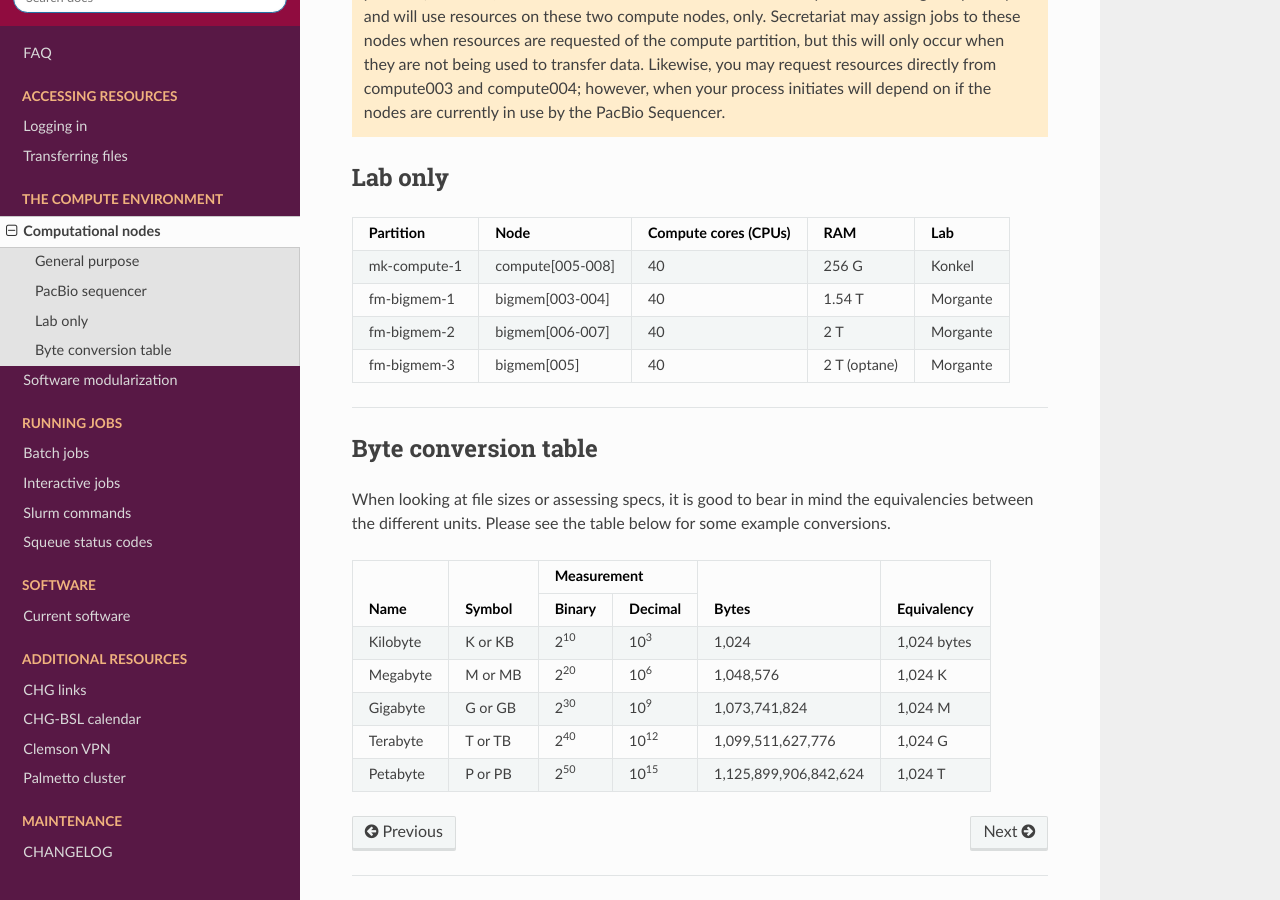
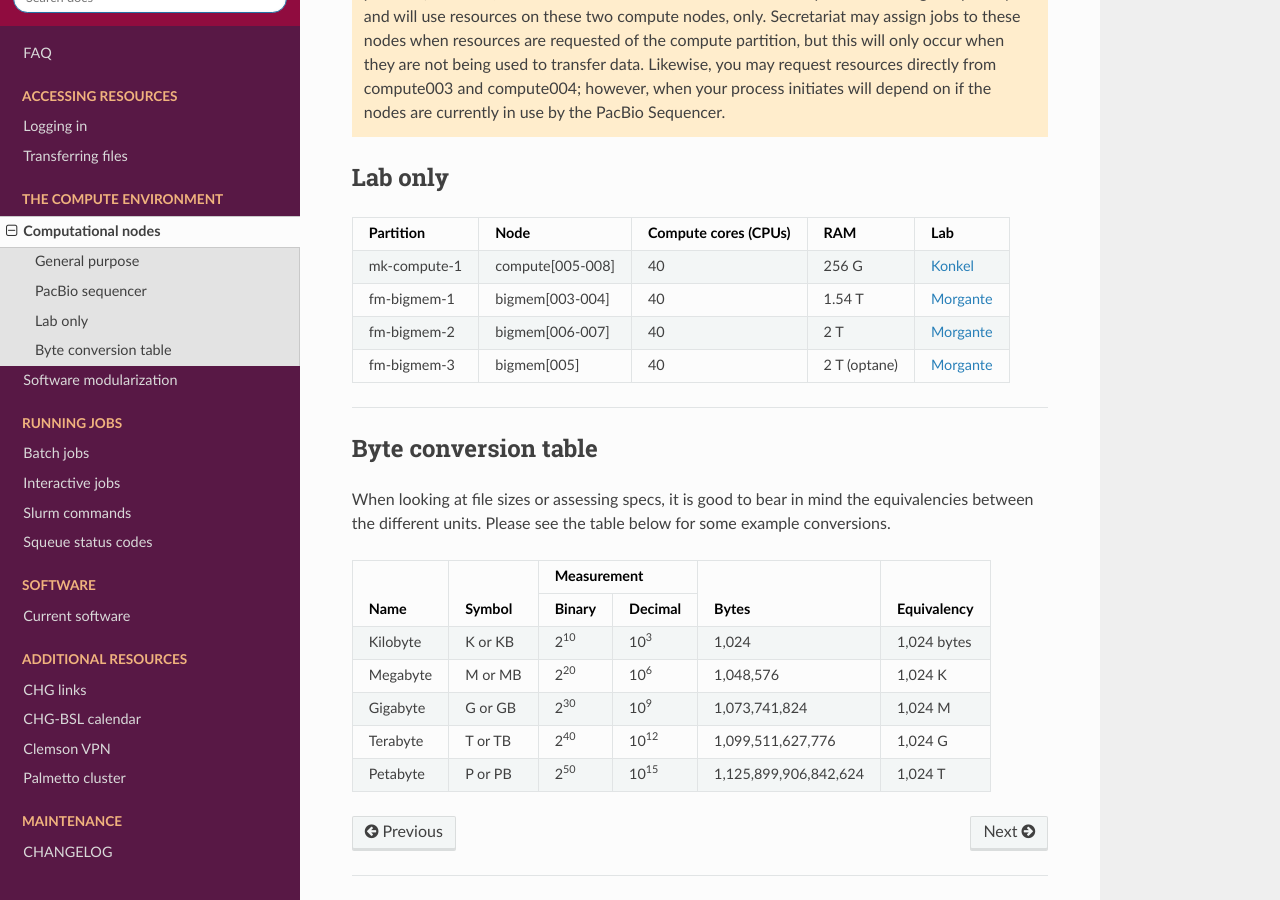
Before and after one commit to amalgamaria/secretariat, a Sphinx documentation site: the page built from docs/compute/nodes.rst, in a window 1280 px wide and 900 px high, scrolled down 1086 px. Built offline with Sphinx 7.4.7 and the Read the Docs theme 2.0.0, drawn with Linux system fonts in a browser that asks for light colours; pages that are not in the unit, such as notebooks, are missing from menus.

Commit message:
Add faculty hyperlinks

```diff
--- a/docs/compute/nodes.rst
+++ b/docs/compute/nodes.rst
@@ -44,17 +44,17 @@ PacBio sequencer
 Lab only
 --------
 
-+------------------+-----------------------+-----------------------+---------------+----------+
-| Partition        | Node                  | Compute cores (CPUs)  | RAM           | Lab      |
-+==================+=======================+=======================+===============+==========+
-| mk-compute-1     | compute[005-008]      | 40                    | 256 G         | Konkel   |
-+------------------+-----------------------+-----------------------+---------------+----------+
-| fm-bigmem-1      | bigmem[003-004]       | 40                    | 1.54 T        | Morgante |
-+------------------+-----------------------+-----------------------+---------------+----------+
-| fm-bigmem-2      | bigmem[006-007]       | 40                    | 2 T           | Morgante |
-+------------------+-----------------------+-----------------------+---------------+----------+
-| fm-bigmem-3      | bigmem[005]           | 40                    | 2 T (optane)  | Morgante |
-+------------------+-----------------------+-----------------------+---------------+----------+
++------------------+-----------------------+-----------------------+---------------+-------------+
+| Partition        | Node                  | Compute cores (CPUs)  | RAM           | Lab         |
++==================+=======================+=======================+===============+=============+
+| mk-compute-1     | compute[005-008]      | 40                    | 256 G         | `Konkel`_   |
++------------------+-----------------------+-----------------------+---------------+-------------+
+| fm-bigmem-1      | bigmem[003-004]       | 40                    | 1.54 T        | `Morgante`_ |
++------------------+-----------------------+-----------------------+---------------+-------------+
+| fm-bigmem-2      | bigmem[006-007]       | 40                    | 2 T           | `Morgante`_ |
++------------------+-----------------------+-----------------------+---------------+-------------+
+| fm-bigmem-3      | bigmem[005]           | 40                    | 2 T (optane)  | `Morgante`_ |
++------------------+-----------------------+-----------------------+---------------+-------------+
 
 __________
 
```
Also changed, not shown: other parts of docs/compute/nodes.rst (+3 -0 lines).
